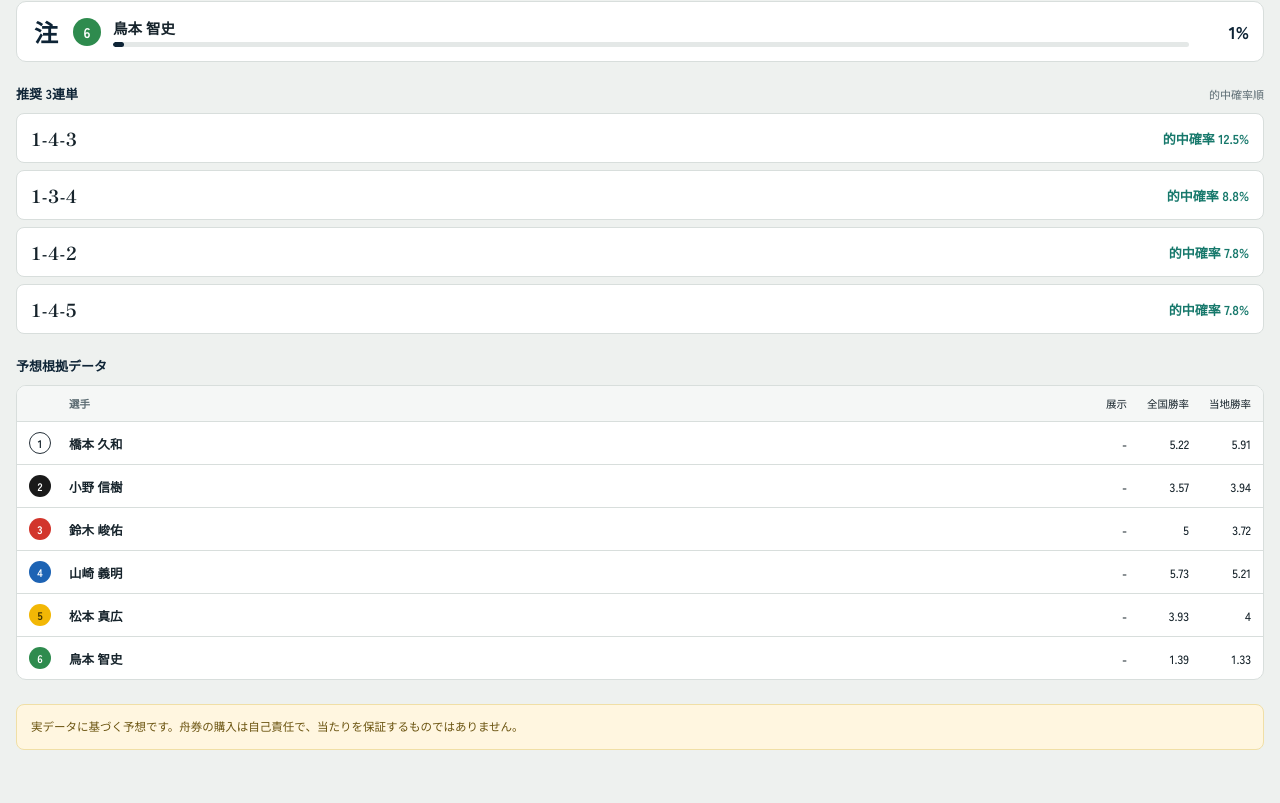
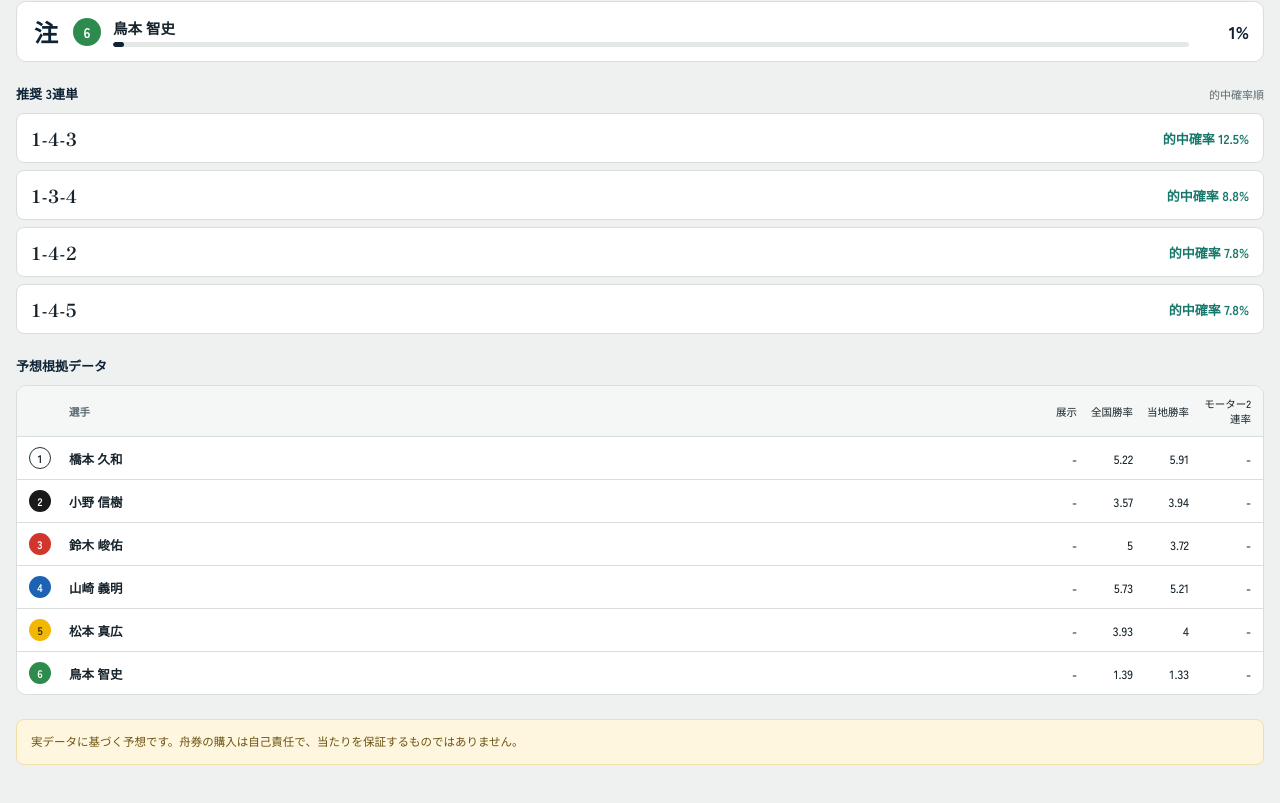
Before and after one commit to junsoku/Boterace, a plain HTML site: page prediction.html in a window 1280 px wide. Shown: the part 469-1272 px from the top of the page. Drawn offline with Linux system fonts and the light colour scheme.

Commit message:
Add files via upload

```diff
--- a/prediction.html
+++ b/prediction.html
@@ -131,6 +131,15 @@
     font-weight:700;
     margin-bottom:4px;
   }
+  .risk-tag{
+    font-size:10px;
+    font-weight:700;
+    color:#B3261E;
+    background:#FCE8E6;
+    padding:1px 5px;
+    border-radius:4px;
+    margin-left:2px;
+  }
   .rank-bar-track{
     height:5px;
     background:#E4E8E7;
@@ -198,7 +207,7 @@
   }
   .data-row{
     display:grid;
-    grid-template-columns:34px 1fr 56px 56px 56px;
+    grid-template-columns:34px 1fr 50px 50px 50px 56px;
     align-items:center;
     padding:10px 12px;
     gap:6px;
@@ -269,13 +278,24 @@
 
 <script>
 // ---- サンプルデータ(実データが取得できない場合のフォールバック) ----
+// 外部データ(APIから取得した文字列)をHTMLに埋め込む前に必ずエスケープする(XSS対策)
+function escapeHtml(str){
+  if (str === null || str === undefined) return "";
+  return String(str)
+    .replace(/&/g, "&amp;")
+    .replace(/</g, "&lt;")
+    .replace(/>/g, "&gt;")
+    .replace(/"/g, "&quot;")
+    .replace(/'/g, "&#39;");
+}
+
 const MOCK_RANK = [
-  {mark:"◎", lane:1, name:"田中 一輝", pct:34, exh:"6.72", natWin:"6.21", localWin:"6.80"},
-  {mark:"○", lane:4, name:"佐藤 直人", pct:24, exh:"6.75", natWin:"5.44", localWin:"5.10"},
-  {mark:"▲", lane:2, name:"鈴木 亮太", pct:17, exh:"6.78", natWin:"5.02", localWin:"4.85"},
-  {mark:"△", lane:3, name:"高橋 誠",   pct:13, exh:"6.80", natWin:"4.71", localWin:"4.50"},
-  {mark:"×", lane:6, name:"伊藤 大輔", pct:7,  exh:"6.83", natWin:"4.30", localWin:"4.02"},
-  {mark:"注", lane:5, name:"渡辺 翔",  pct:5,  exh:"6.85", natWin:"3.95", localWin:"3.60"},
+  {mark:"◎", lane:1, name:"田中 一輝", pct:34, exh:"6.72", natWin:"6.21", localWin:"6.80", motor2r:38.5},
+  {mark:"○", lane:4, name:"佐藤 直人", pct:24, exh:"6.75", natWin:"5.44", localWin:"5.10", motor2r:35.2},
+  {mark:"▲", lane:2, name:"鈴木 亮太", pct:17, exh:"6.78", natWin:"5.02", localWin:"4.85", motor2r:33.0},
+  {mark:"△", lane:3, name:"高橋 誠",   pct:13, exh:"6.80", natWin:"4.71", localWin:"4.50", motor2r:31.8},
+  {mark:"×", lane:6, name:"伊藤 大輔", pct:7,  exh:"6.83", natWin:"4.30", localWin:"4.02", motor2r:29.4},
+  {mark:"注", lane:5, name:"渡辺 翔",  pct:5,  exh:"6.85", natWin:"3.95", localWin:"3.60", motor2r:27.1},
 ];
 const MOCK_BETS = [
   {combo:"1-4-2", prob:"9.8%"},
@@ -304,11 +324,17 @@ async function loadRealData(){
 
     RANK = race.boats_ranked.map(b => ({
       mark: b.mark, lane: b.lane, name: b.name, pct: b.pct,
-      exh: "-", natWin: b.natWin ?? "-", localWin: b.localWin ?? "-"
+      exh: b.exh ?? "-", natWin: b.natWin ?? "-", localWin: b.localWin ?? "-",
+      motor2r: b.motor2r ?? null, natPlace: b.natPlace ?? null, localPlace: b.localPlace ?? null,
+      flying: b.flying ?? 0, late: b.late ?? 0
     }));
     BETS = race.bets;
     document.querySelector(".appbar-title").textContent = `${st.name} ${race.number}R 予想`;
-    document.querySelector(".appbar-sub").textContent = `締切 ${race.close || "--:--"}${race.grade ? " ・ " + race.grade : ""}`;
+    document.querySelector(".appbar-sub").textContent =
+      `締切 ${race.close || "--:--"}${race.grade ? " ・ " + race.grade : ""}` +
+      (race.weather ? ` ・ ${race.weather}` : "") +
+      (race.windSpeed != null ? ` ・ 風${race.windSpeed}m` : "") +
+      (race.waveHeight != null ? ` ・ 波${race.waveHeight}cm` : "");
     usingReal = true;
   }catch(e){
     // stadium/raceパラメータがあればタイトルだけ反映してサンプルデータを使う
@@ -335,7 +361,7 @@ function renderRank(){
       <div class="mark">${r.mark}</div>
       <div class="lane-badge l${r.lane}">${r.lane}</div>
       <div class="rank-body">
-        <div class="rank-name">${r.name}</div>
+        <div class="rank-name">${escapeHtml(r.name)}${r.flying ? ' <span class="risk-tag">F'+r.flying+'</span>' : ''}${r.late ? ' <span class="risk-tag">L'+r.late+'</span>' : ''}</div>
         <div class="rank-bar-track"><div class="rank-bar-fill" style="width:${r.pct}%"></div></div>
       </div>
       <div class="rank-pct">${r.pct}%</div>
@@ -364,15 +390,17 @@ function renderData(){
       <div class="data-num">展示</div>
       <div class="data-num">全国勝率</div>
       <div class="data-num">当地勝率</div>
+      <div class="data-num">モーター2連率</div>
     </div>
   `;
   const rows = RANK.slice().sort((a,b)=>a.lane-b.lane).map(r=>`
     <div class="data-row">
       <div class="lane-badge l${r.lane}">${r.lane}</div>
-      <div class="data-name">${r.name}</div>
+      <div class="data-name">${escapeHtml(r.name)}</div>
       <div class="data-num">${r.exh}</div>
       <div class="data-num">${r.natWin}</div>
       <div class="data-num">${r.localWin}</div>
+      <div class="data-num">${r.motor2r ?? "-"}</div>
     </div>
   `).join("");
   wrap.innerHTML = head + rows;
```
Also changed, not shown: index.html (+16 -5 lines).
